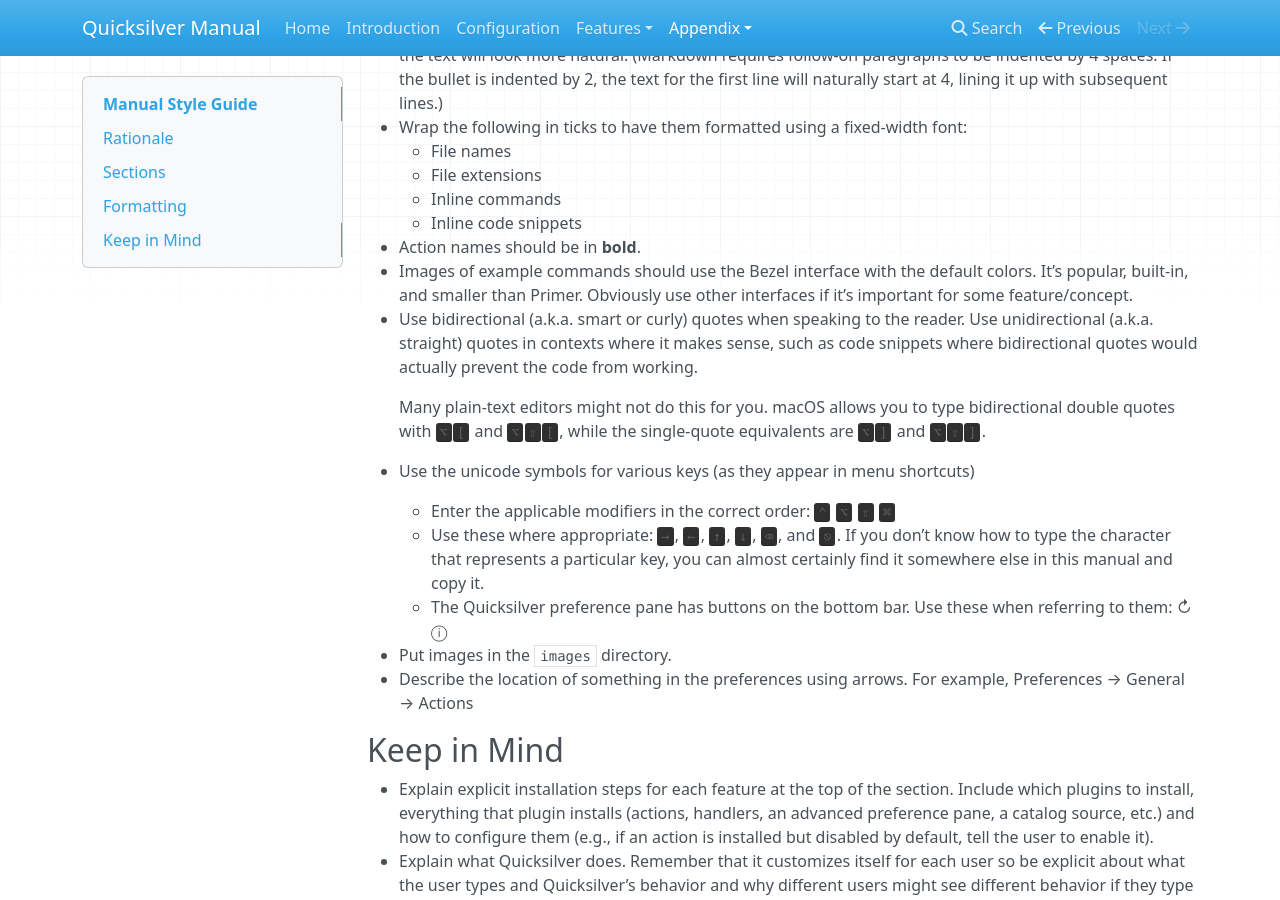
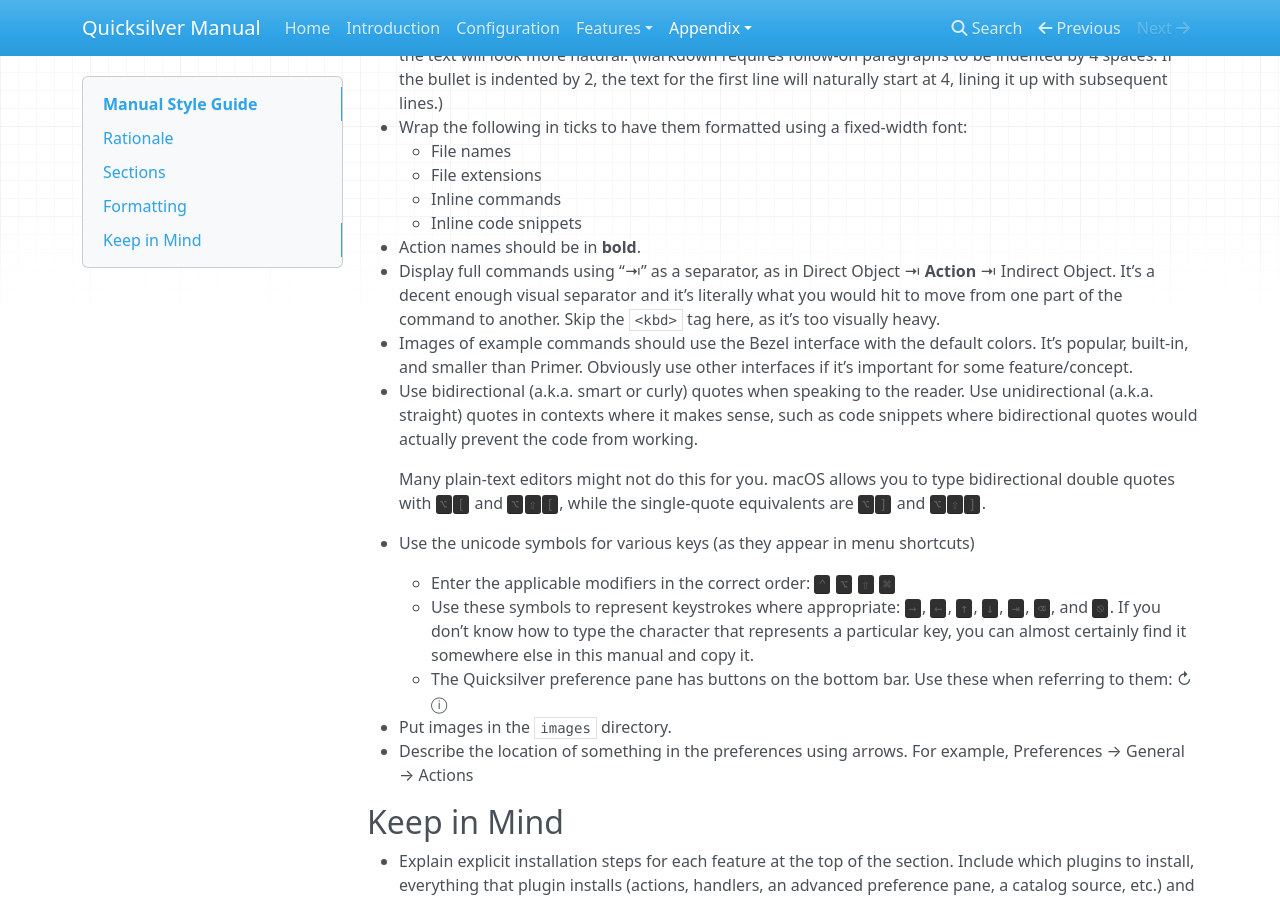
Before and after one commit to quicksilver/manual, an MkDocs documentation site: the page built from docs/Style Guide.md, in a window 1280 px wide and 900 px high, scrolled down 983 px. Built offline with MkDocs 1.6.1, drawn with Linux system fonts in a browser that asks for light colours; nearby versions of some CDN libraries; old or Windows-style settings are respelled for this version of MkDocs.

Commit message:
pick a format for full commands

```diff
--- a/docs/Style Guide.md
+++ b/docs/Style Guide.md
@@ -26,6 +26,7 @@
     * Inline commands
     * Inline code snippets
   * Action names should be in **bold**.
+  * Display full commands using “⇥” as a separator, as in Direct Object ⇥ **Action** ⇥ Indirect Object. It’s a decent enough visual separator and it’s literally what you would hit to move from one part of the command to another. Skip the `<kbd>` tag here, as it’s too visually heavy.
   * Images of example commands should use the Bezel interface with the default colors. It’s popular, built-in, and smaller than Primer. Obviously use other interfaces if it’s important for some feature/concept.
   * Use bidirectional (a.k.a. smart or curly) quotes when speaking to the reader. Use unidirectional (a.k.a. straight) quotes in contexts where it makes sense, such as code snippets where bidirectional quotes would actually prevent the code from working.
 
@@ -33,7 +34,7 @@
 
   * Use the unicode symbols for various keys (as they appear in menu shortcuts)
     * Enter the applicable modifiers in the correct order: <kbd>⌃</kbd> <kbd>⌥</kbd> <kbd>⇧</kbd> <kbd>⌘</kbd>
-  	* Use these where appropriate: <kbd>→</kbd>, <kbd>←</kbd>, <kbd>↑</kbd>, <kbd>↓</kbd>, <kbd>⌫</kbd>, and <kbd>⎋</kbd>. If you don’t know how to type the character that represents a particular key, you can almost certainly find it somewhere else in this manual and copy it.
+  	* Use these symbols to represent keystrokes where appropriate: <kbd>→</kbd>, <kbd>←</kbd>, <kbd>↑</kbd>, <kbd>↓</kbd>, <kbd>⇥</kbd>, <kbd>⌫</kbd>, and <kbd>⎋</kbd>. If you don’t know how to type the character that represents a particular key, you can almost certainly find it somewhere else in this manual and copy it.
   	* The Quicksilver preference pane has buttons on the bottom bar. Use these when referring to them: ↻ ⓘ
   * Put images in the `images` directory.
   * Describe the location of something in the preferences using arrows. For example, Preferences → General → Actions
```
